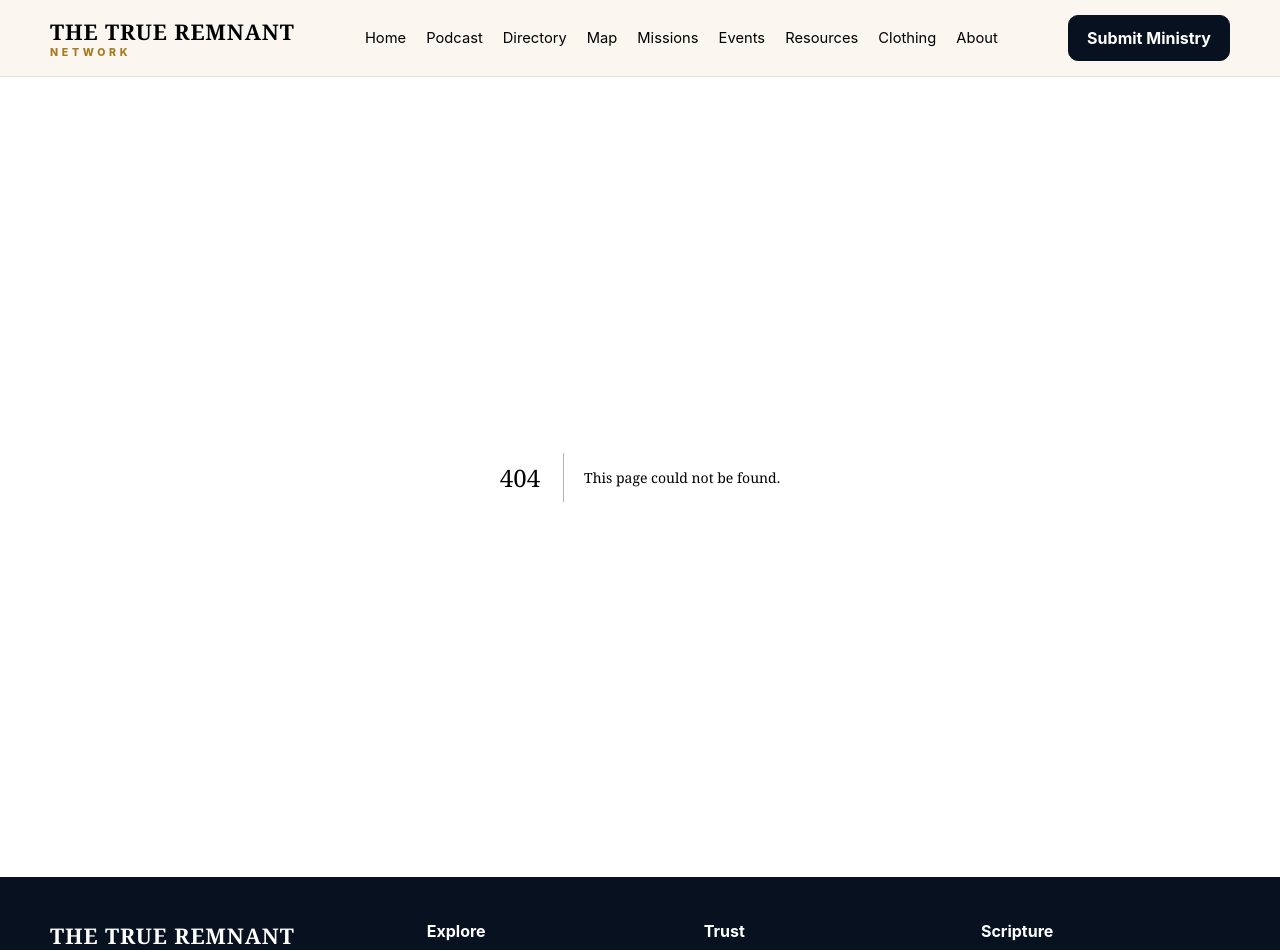
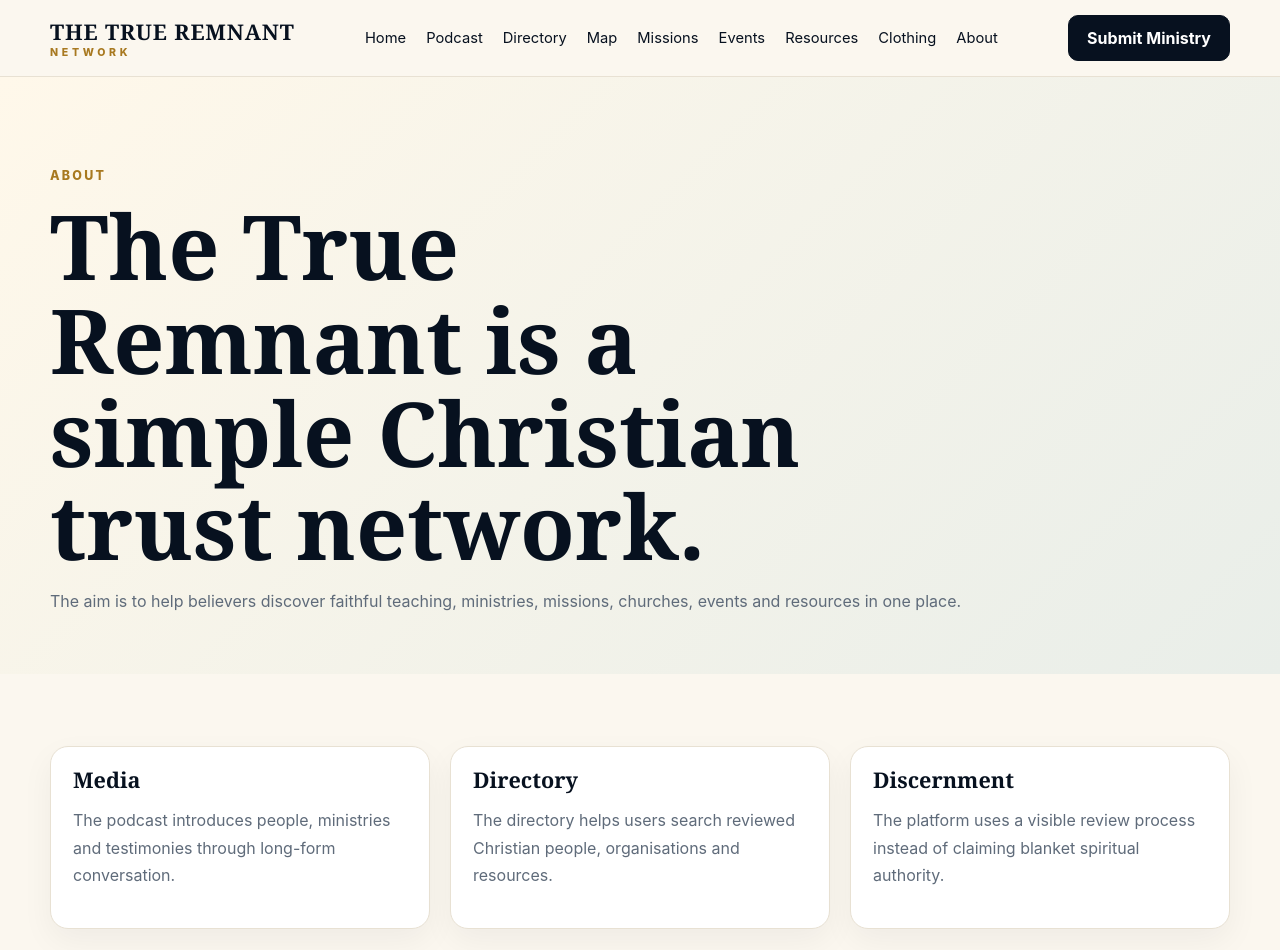
Before and after one commit to dakande85-bit/the-true-remnant-network, a Next.js app: page /about in a window 1280 px wide. Before the commit this address had no page. Shown: the top 950 px of the page. Built offline with nearby package versions, Linux system fonts and the light colour scheme.

Commit message:
Add about page

```diff
--- /dev/null
+++ b/src/app/about/page.tsx
@@ -0,0 +1,29 @@
+export default function AboutPage() {
+  return (
+    <>
+      <section className="page-hero">
+        <div className="container">
+          <p className="kicker">About</p>
+          <h1>The True Remnant is a simple Christian trust network.</h1>
+          <p>The aim is to help believers discover faithful teaching, ministries, missions, churches, events and resources in one place.</p>
+        </div>
+      </section>
+      <section className="section">
+        <div className="container grid grid-3">
+          <article className="card">
+            <h3>Media</h3>
+            <p>The podcast introduces people, ministries and testimonies through long-form conversation.</p>
+          </article>
+          <article className="card">
+            <h3>Directory</h3>
+            <p>The directory helps users search reviewed Christian people, organisations and resources.</p>
+          </article>
+          <article className="card">
+            <h3>Discernment</h3>
+            <p>The platform uses a visible review process instead of claiming blanket spiritual authority.</p>
+          </article>
+        </div>
+      </section>
+    </>
+  );
+}
```
